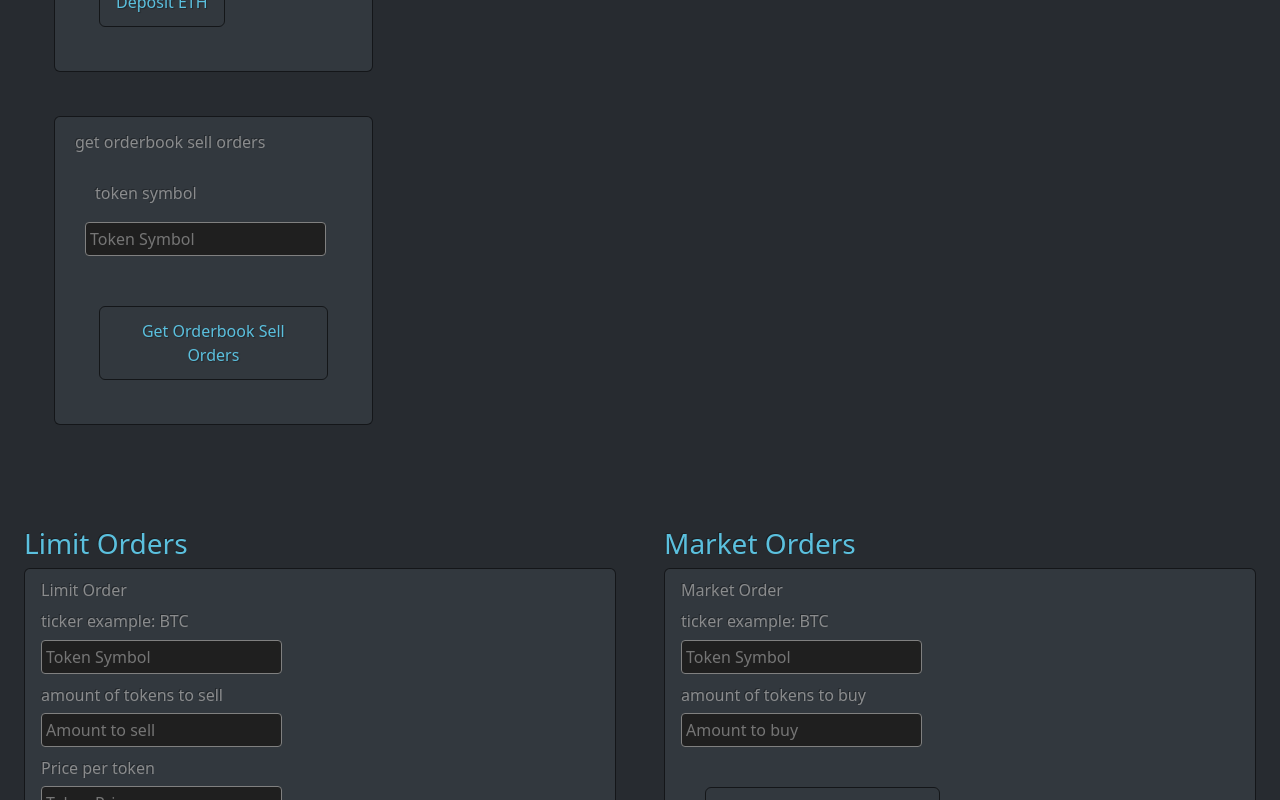
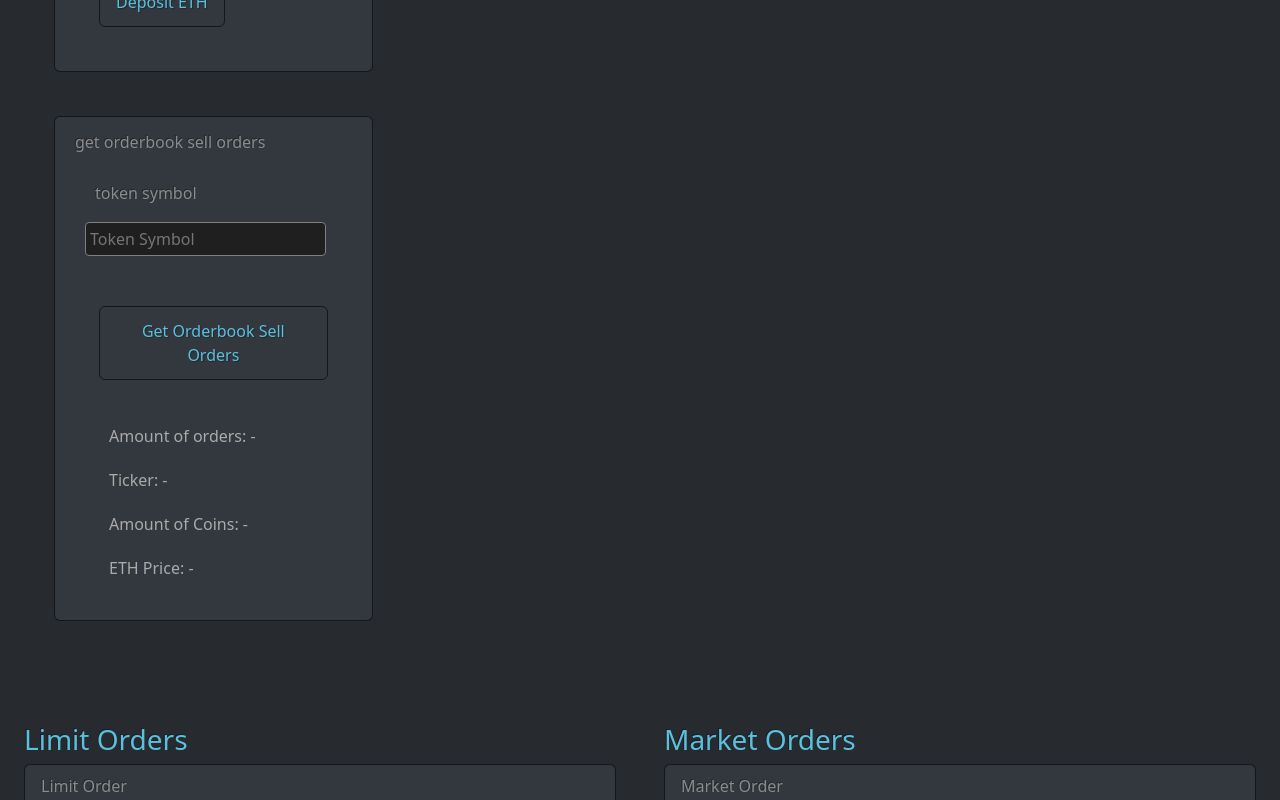
Before and after one commit to brlojam4932/dex2-app, a React (Create React App) app: page / in a window 1280 px wide. Shown: the part 2190-2990 px from the top of the page. Built offline with nearby package versions, Linux system fonts and the light colour scheme.

Commit message:
Update App.js
added more logic to front-end dex
mostly getting to read back interactions
limit order sell and market buy works

```diff
--- a/src/App.js
+++ b/src/App.js
@@ -56,6 +56,19 @@ function App() {
   const [isAllowanceMsg, setIsAllowanceMsg] = useState(false);
   const [isTransferFrom, setIsTransferFrom] = useState(false);
   const [isTransfer, setIsTransfer] = useState(false);
+/*
+  const [isLimitBookSellInfo, setIsLimitBookSellInfo] = useState({
+    ticker: "-",
+    amount: '-',
+    price: "-"
+  });
+  */
+
+  const [isTicker, setIsTicker] = useState("-");
+  const [isAmount, setIsAmount] = useState("-");
+  const [isPrice, setIsPrice] = useState("-");
+  const [isOrderBookLength, setIsOrderBookLength] = useState("-");
+
 
   //const [dexContractAddress, setDexContractAddress] = useState("-");
 
@@ -117,6 +130,7 @@ function App() {
       setContractAddress(data);
     } catch (error) {
       console.log("error", error);
+      if (error) return alert("not loggein to Metamask");
     }
   };
   /*
@@ -193,7 +207,10 @@ function App() {
       await provider.send("eth_requestAccounts", []);
 
       const limitOrderSellTx = await dex.createLimitOrder(
-        1, ethers.utils.formatBytes32String(data.get("ticker")), data.get("amount"), data.get("price")
+        1, ethers.utils.formatBytes32String(
+          data.get("ticker")),
+          data.get("amount"),
+          ethers.utils.parseEther(data.get("price"))
       );
       await limitOrderSellTx.wait();
       console.log('limit SELL order success', limitOrderSellTx);
@@ -224,7 +241,7 @@ function App() {
 
     } catch (error) {
       console.log("error", error);
-      if(error) return alert("error...check Eth amount");
+      if (error) return alert("error...check Eth amount");
     };
   };
 
@@ -240,30 +257,29 @@ function App() {
       const dex = new ethers.Contract(dexContractAddress, Dex.abi, signer);
       await provider.send("eth_requestAccounts", []);
       const dexDepositTx = await dex.deposit(
-        data.get("amount"), ethers.utils.formatBytes32String(data.get("ticker"))
+        ethers.utils.parseEther(data.get("amount")), ethers.utils.formatBytes32String(data.get("ticker"))
       );
       await dexDepositTx.wait();
       console.log("Dex deposit tx: ", dexDepositTx);
 
     } catch (error) {
       console.log("error", error);
-      if (error) return alert("error...check token balance");
+      if (error) return alert("error...insufficient allowance, token does not exist");
     };
   };
 
-  // balance: ethers.utils.formatEther(contractBalance.toString()),
-  //{value: ethers.utils.formatEther(amountETH, "ether")}
+
   //const depositEthTx = await dex.depositEth({ value: 3000 })
   const handleDepositEth = async (e) => {
     e.preventDefault();
     try {
       if (!window.ethereum) return alert("Please install or sign-in to Metamask");
-      //const data = FormData(e.target);
+      const data = new FormData(e.target);
       const provider = new ethers.providers.Web3Provider(window.ethereum);
       const signer = provider.getSigner();
       const dex = new ethers.Contract(dexContractAddress, Dex.abi, signer);
       await provider.send("eth_requestAccounts", []);
-      const depositEthTx = await dex.depositEth({ value: 5000 });
+      const depositEthTx = await dex.depositEth({ value: ethers.utils.parseEther(data.get("amount")) });
       await depositEthTx.wait();
       console.log("Deposit ETH: ", depositEthTx);
       console.log("Deposit ETH: ", depositEthTx.value.toString());
@@ -273,41 +289,56 @@ function App() {
     };
   };
 
-    // check order book, SELL side, before trade
+  // check order book, SELL side, before trade
   //const orderbookBefore = await dex.getOrderBook(ethers.utils.formatBytes32String("RETK"), 1)
   //console.log("Orderbook length, SELL, Before: ", orderbookBefore.length);
 
-  const handleGetOrderBookSell = async (e) => {
+  const handleGetLimitBookSell = async (e) => {
     e.preventDefault();
     try {
-      if(!window.ethereum) return alert("Please install or sign-in to Metamask");
-      //const data = FormData(e.target);
+      if (!window.ethereum) return alert("Please install or sign-in to Metamask");
+      const data = new FormData(e.target);
       const provider = new ethers.providers.Web3Provider(window.ethereum);
-      //await provider.send("eth_requestAccounts", []);
-      //const signer = provider.getSigner();
       const dex = new ethers.Contract(dexContractAddress, Dex.abi, provider);
       const signer = provider.getSigner();
       const owner = await signer.getAddress();
       console.log(owner);
 
-      const orderBookSell = await dex.getOrderBook(ethers.utils.formatBytes32String("RETK"), 1);
-     // console.log(data);
-      console.log("Orderbook length, SELL: ", orderBookSell.length);
+      const limitOrderBookSell = await dex.getOrderBook(ethers.utils.formatBytes32String(data.get("ticker")), 1);
 
-      for (let i = 0; i < orderBookSell.length; i++){
-        let ticker = orderBookSell[i]["ticker"];
-        let amount = orderBookSell[i]["amount"];
-        let price = ethers.utils.formatEther(orderBookSell[i]["price"]);
-        console.log("Symbol: ", ticker, "Amount: ", amount.toString(), "Price: ", price.toString());
-        }
+      for (let i = 0; i < limitOrderBookSell.length; i++) {
+        const ticker = limitOrderBookSell[i]["ticker"];
+        const amount = limitOrderBookSell[i]["amount"];
+        const price = ethers.utils.formatEther(limitOrderBookSell[i]["price"]);
+
+        console.log("Symbol: ", ticker, "Amount: ", amount.toString(), "Price: ", price);
+
+        setIsTicker(ethers.utils.toUtf8String(ticker));
+        setIsAmount(amount.toString());
+        //1000 * (10 ** 18)
+        //const parsedPrice = ethers.utils.parseEther(price);
+        //const gweiValue = ethers.utils.formatUnits(price, "gwei");
+        setIsPrice(price);
+        /*
+        setIsLimitBookSellInfo({
+          ticker: ticker,
+          amount: amount,
+          price: price
+        });
+        */
+      }
+      setIsOrderBookLength(limitOrderBookSell.length);
+      console.log("Orderbook length, SELL: ", limitOrderBookSell.length);
+      console.log(String(limitOrderBookSell));
+
 
 
     } catch (error) {
       console.log("error", error);
     }
   }
-  // setBuyerBalance(ethers.utils.formatEther(contractBuyerBalance));
-  //ethers.utils.formatUnits(balance, 18)
+
+
   // function balanceOf(address account) external view returns (uint256)
   const getMyBalance = async () => {
     if (!window.ethereum) return alert("Please install or sign-in to Metamask");
@@ -317,15 +348,16 @@ function App() {
       const erc20 = new ethers.Contract(contractInfo.address, RealToken.abi, provider);
       const signer = provider.getSigner();
       const signerAddress = await signer.getAddress();
-      // balance: ethers.utils.formatEther(contractBalance.toString()),
       const balance = await erc20.balanceOf(signerAddress);
+      const ethFormatBalance = ethers.utils.formatEther(balance);
 
       setBalanceInfo({
         address: signerAddress,
-        balance: String(balance)
+        balance: String(ethFormatBalance)
       });
     } catch (error) {
       console.log("error", error);
+      if (error) return alert("login with metamask or input contract address");
     }
   };
 
@@ -341,7 +373,7 @@ function App() {
       const signer = provider.getSigner();
       const erc20 = new ethers.Contract(contractInfo.address, RealToken.abi, signer);
       await provider.send("eth_requestAccounts", []);
-      const transaction = await erc20.transfer(data.get("recipient"), data.get("amount"));
+      const transaction = await erc20.transfer(data.get("recipient"), ethers.utils.parseEther(data.get("amount")));
       await transaction.wait();
       console.log('Success! -- recipient recieved amount');
       setIsTransfer(true);
@@ -367,7 +399,7 @@ function App() {
       const signer = provider.getSigner();
       const erc20 = new ethers.Contract(contractInfo.address, RealToken.abi, signer);
       await provider.send("eth_requestAccounts", [])
-      const transactionFrom = await erc20.transferFrom(data.get("sender"), data.get("recipient"), data.get("amount"));
+      const transactionFrom = await erc20.transferFrom(data.get("sender"), data.get("recipient"), ethers.utils.parseEther(data.get("amount")));
       await transactionFrom.wait();
       console.log("transferFrom -- success");
       setIsTransferFrom(true);
@@ -391,7 +423,7 @@ function App() {
       const provider = new ethers.providers.Web3Provider(window.ethereum);
       const signer = provider.getSigner();
       const erc20 = new ethers.Contract(contractInfo.address, RealToken.abi, signer);
-      const transaction = await erc20.approve(data.get("spender"), data.get("amount"));
+      const transaction = await erc20.approve(data.get("spender"), ethers.utils.parseEther(data.get("amount")));
       await transaction.wait();
       //console.log("Success! -- approved");
       setIsApproved(true);
@@ -418,7 +450,7 @@ function App() {
       const allowance = await erc20.allowance(data.get("owner"), data.get("spender"));
       console.log(allowance.toString());
       setIsAllowanceMsg(true);
-      setAllowanceAmount(allowance.toString());
+      setAllowanceAmount(ethers.utils.formatEther(allowance));
 
       return allowance;
 
@@ -682,7 +714,7 @@ function App() {
                         {isAllowanceMsg &&
                           <div className="alert alert-dismissible alert-warning">
                             <button type="button" className="btn-close" data-bs-dismiss="alert" onClick={() => setIsAllowanceMsg(false)}></button>
-                            Spender can spend this amount:{" "}{allowanceAmount}{" "}
+                            Spender can spend this ETH amount:{" "}{allowanceAmount}{" "}
                           </div>
                         }
                       </div>
@@ -838,7 +870,7 @@ function App() {
                         <h6 className="card-subtitle mb-2 text-muted">deposit ETH to DEX</h6>
                       </div>
                       <input
-                        type="text"
+                        type="number"
                         name="amount"
                         className="input p-1"
                         placeholder="ETH Amount"
@@ -864,13 +896,13 @@ function App() {
                 <div className="card-body">
                   <h6 className="card-subtitle mb-2 text-muted">get orderbook sell orders</h6>
                   {/* get Dex order book sell */}
-                  <form onSubmit={handleGetOrderBookSell}>
+                  <form onSubmit={handleGetLimitBookSell}>
                     <div className="my-3">
                       <div>
                         <h6 className="card-subtitle mb-2 text-muted">token symbol</h6>
                       </div>
                       <input
-                        type="text"
+                        type="bytes32"
                         name="ticker"
                         className="input p-1"
                         placeholder="Token Symbol"
@@ -885,6 +917,22 @@ function App() {
                         Get Orderbook Sell Orders
                       </button>
                     </footer>
+
+                    <div className="px-4">
+                    <div>
+                        Amount of orders: {isOrderBookLength}
+                      </div>
+                      <div>
+                        Ticker: {isTicker}
+                      </div>
+                      <div>
+                        Amount of Coins: {isAmount}
+                      </div>
+                      <div>
+                        ETH Price: {isPrice}
+                      </div>
+
+                    </div>
                   </form>
                 </div>
               </div>
```
